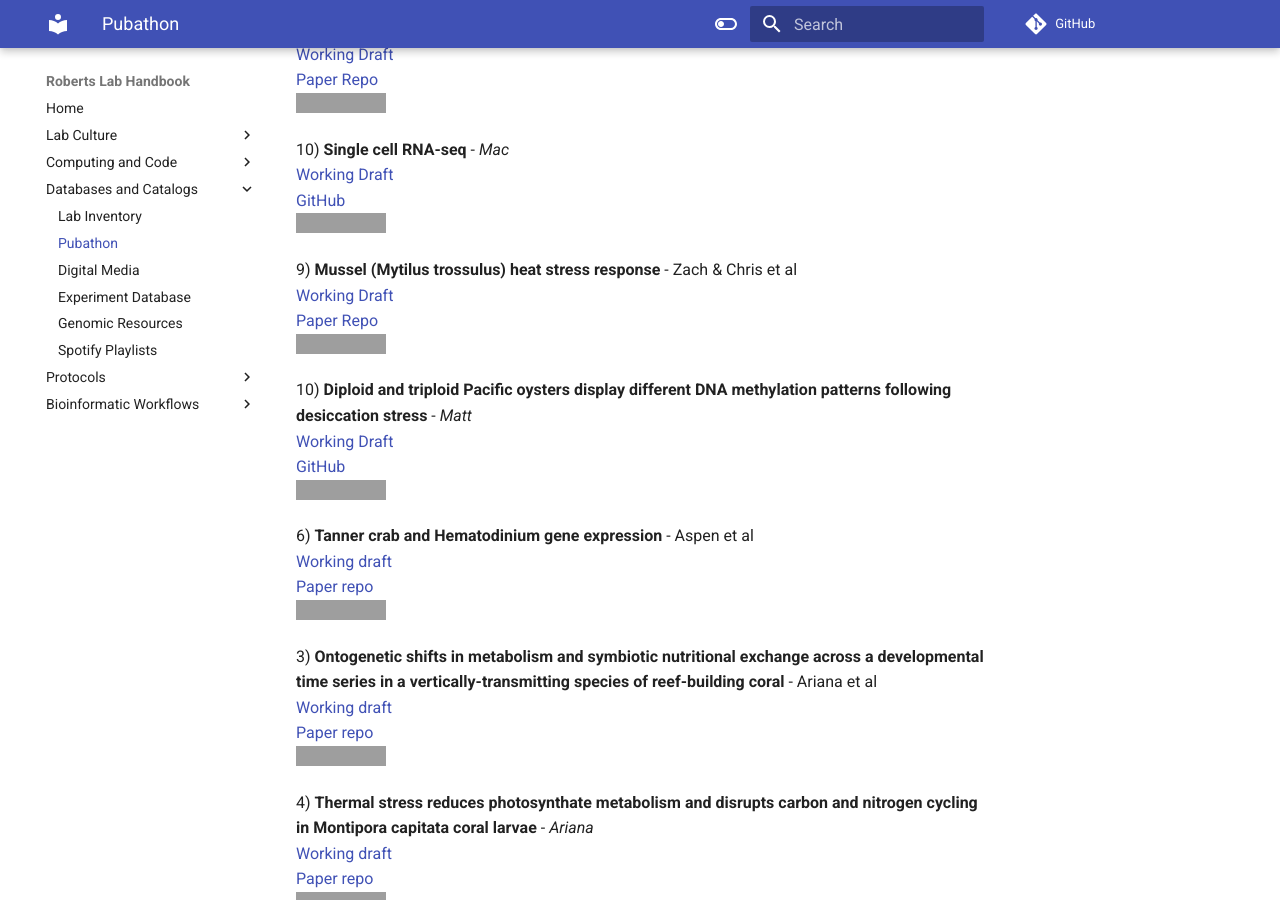
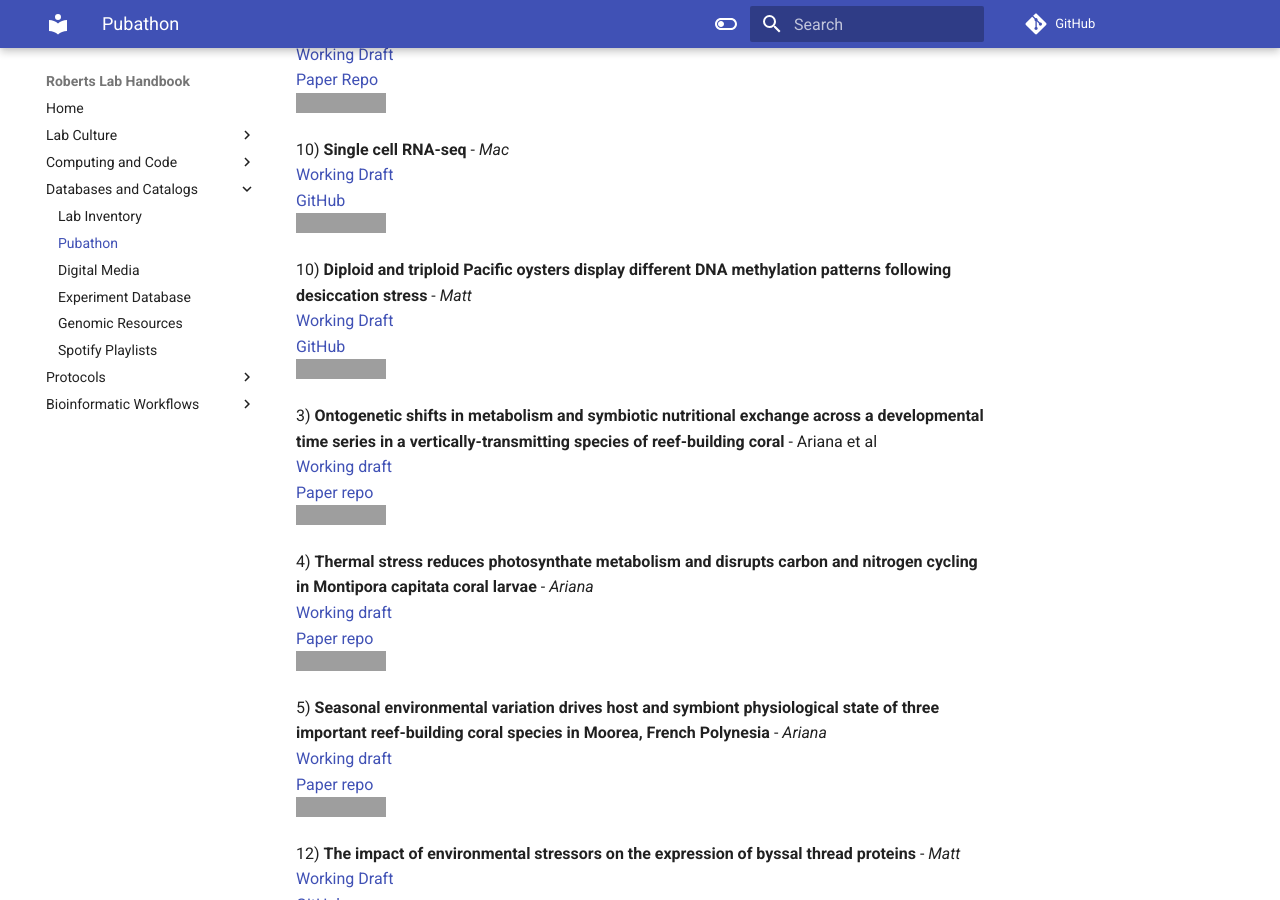
Before and after one commit to RobertsLab/resources, an MkDocs documentation site: the page built from docs/Pubathon.md, in a window 1280 px wide and 900 px high, scrolled down 596 px, cut to the strip 0-900 px from the top of the window. Built offline with MkDocs 1.6.1 and Material for MkDocs 9.7.7, drawn with Linux system fonts in a browser that asks for light colours; comment, search, counter and statistics services are not loaded; some of the changed text lies outside the part shown; grey boxes are pictures that could not be loaded.

Commit message:
Update Pubathon.md

```diff
--- a/docs/Pubathon.md
+++ b/docs/Pubathon.md
@@ -13,20 +13,10 @@
 [GitHub](cccc)
 ![status](https://img.shields.io/badge/pub--a--thon%20status-in%20progress-orange.svg)
 
-9) **Mussel (Mytilus trossulus) heat stress response** - Zach & Chris et al
-[Working Draft](https://docs.google.com/document/d/10QEJBxxuIshe86aFV_8EuL5WKzX9SvJT_2HosNxuZqQ/edit?usp=sharing)
-[Paper Repo](https://github.com/afcoyle/fish541_lab) </br>
-![status](https://img.shields.io/badge/pub--a--thon%20status-in%20progress-orange.svg)
-
 10) **Diploid and triploid Pacific oysters display different DNA methylation patterns following desiccation stress**  - _Matt_
 [Working Draft](https://docs.google.com/document/d/17mcGDI-TWmU4vgBXmiXmeofe4qEuFH5inBKBHhG9tzg/edit?usp=sharing)
 [GitHub](https://github.com/mattgeorgephd/project-gigas_ploidy) </br>
 ![status](https://img.shields.io/badge/pub--a--thon%20status-early%20draft-yellow.svg)
-
-6) **Tanner crab and Hematodinium gene expression** - Aspen et al
-[Working draft](https://docs.google.com/document/d/1hZ9gT6gd8aDRjrE9_JgY31TPvRKGyjTerdN2aebXrT8/edit)
-[Paper repo](https://github.com/afcoyle/hemat_bairdi_transcriptome)
-![status](https://img.shields.io/badge/pub--a--thon%20status-in%20progress-orange.svg)
 
 3) **Ontogenetic shifts in metabolism and symbiotic nutritional exchange across a developmental time series in a vertically-transmitting species of reef-building coral** - Ariana et al
 [Working draft](https://docs.google.com/document/d/10Wmr_ceODWreZfS8WPekvoBwD2xEqlq28iSitapHTHA/edit)
```
Also changed, not shown: other parts of docs/Pubathon.md (+8 -0 lines).
